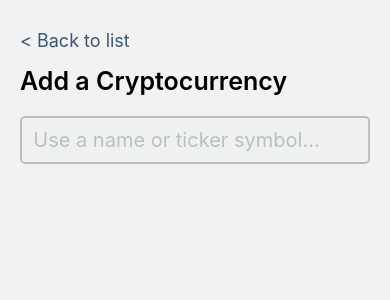
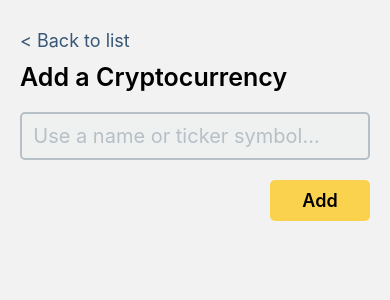
Before and after one commit to FrancMihani/PragmaticTestReactNative, a React Native app: screen /CryptoTrackerProFormScreen in a window 390 px wide. Shown: the top 300 px of the page. Built offline with nearby package versions, Linux system fonts and the light colour scheme.

Commit message:
wip: SubmitButton

```diff
--- /dev/null
+++ b/src/components/buttons/SubmitButton/Button.component.tsx
@@ -0,0 +1,15 @@
+import React from 'react'
+import { Text, TouchableOpacity } from 'react-native'
+import useStyles from 'components/buttons/SubmitButton/Button.styles'
+
+import { TextProps } from 'react-native/Libraries/Text/Text'
+
+export const ButtonComponent = (props: TextProps) => {
+  const styles = useStyles()
+
+  return (
+    <TouchableOpacity style={[styles.container, props.style]} onPress={props.onPress}>
+      <Text {...props} style={styles.text} onPress={undefined} />
+    </TouchableOpacity>
+  )
+}
--- /dev/null
+++ b/src/components/buttons/SubmitButton/Button.styles.ts
@@ -0,0 +1,12 @@
+import _useStyles from 'styles/useStyles'
+import useTheme from 'theme/useTheme'
+
+const useStyles = () => {
+  const { colors } = useTheme()
+  return _useStyles({
+    container: { paddingVertical: 10, backgroundColor: colors.secondary, width: 100, borderRadius: 5 },
+    text: { color: colors.onSurface, textAlign: 'center', fontSize: 18, fontWeight: '600' },
+  })
+}
+
+export default useStyles
--- /dev/null
+++ b/src/components/buttons/SubmitButton/index.ts
@@ -0,0 +1 @@
+export { ButtonComponent as SubmitButton } from './Button.component'
--- a/src/screens/CryptoTrackerPro/CryptoTrackerProForm.Screen.tsx
+++ b/src/screens/CryptoTrackerPro/CryptoTrackerProForm.Screen.tsx
@@ -7,6 +7,7 @@ import { TextButton } from 'components/buttons/TextButton'
 import { TextInput } from 'components/TextInput'
 
 import { PropsFor } from 'navigation/types'
+import { SubmitButton } from '../../components/buttons/SubmitButton'
 
 const CryptoTrackerProFormScreen = ({ navigation }: PropsFor<'CryptoTrackerProListScreen'>) => {
   const { colors } = useTheme()
@@ -16,6 +17,7 @@ const CryptoTrackerProFormScreen = ({ navigation }: PropsFor<'CryptoTrackerProLi
     container: { justifyContent: 'center', height: '80%' },
     title: { color: colors.onSurface },
     textInput: { marginVertical: 20 },
+    submitButton: { marginLeft: 'auto' },
   })
 
   const [value, setValue] = useState('')
@@ -33,6 +35,7 @@ const CryptoTrackerProFormScreen = ({ navigation }: PropsFor<'CryptoTrackerProLi
           onChangeText={setValue}
           placeholder="  Use a name or ticker symbol..."
         />
+        <SubmitButton style={styles.submitButton}>Add</SubmitButton>
       </View>
     </SafeAreaView>
   )
```
